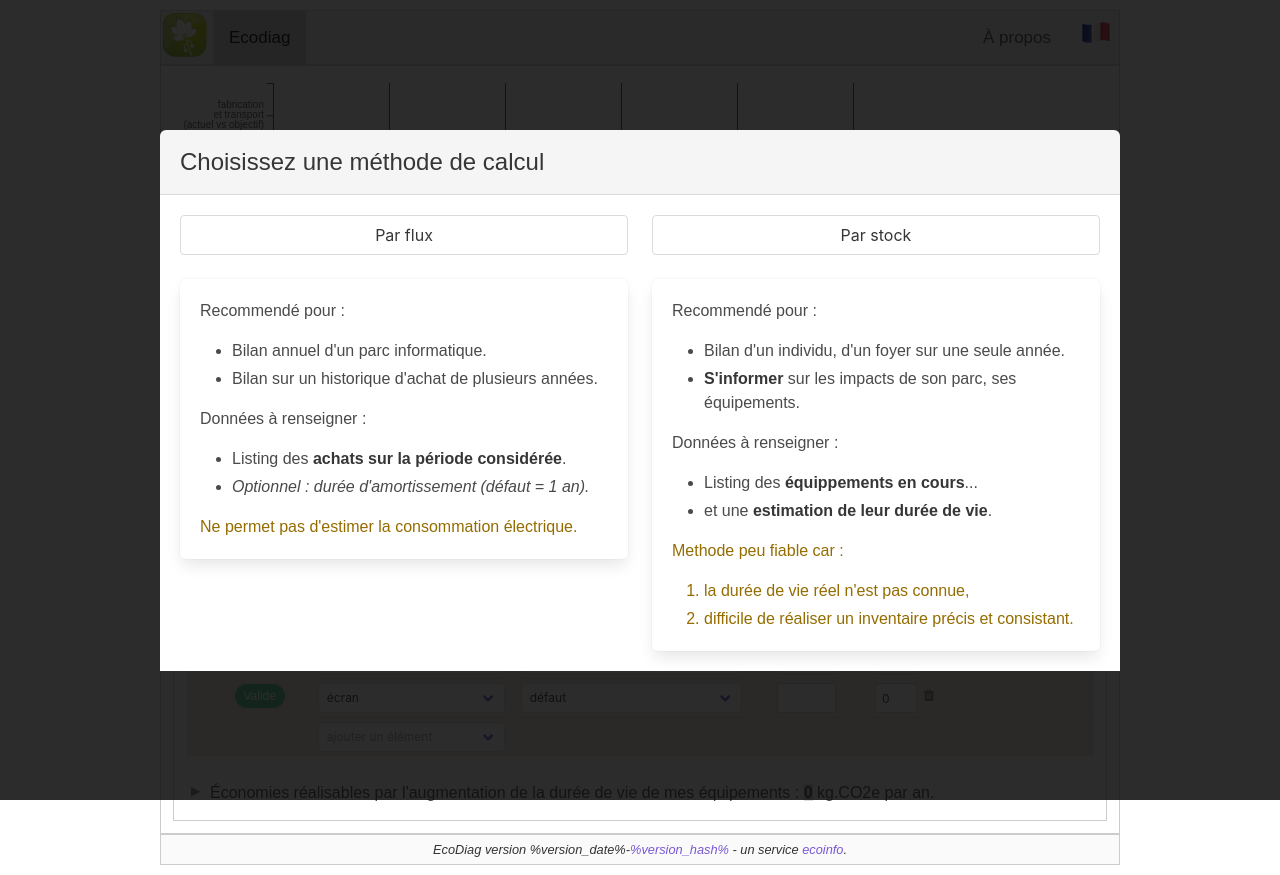
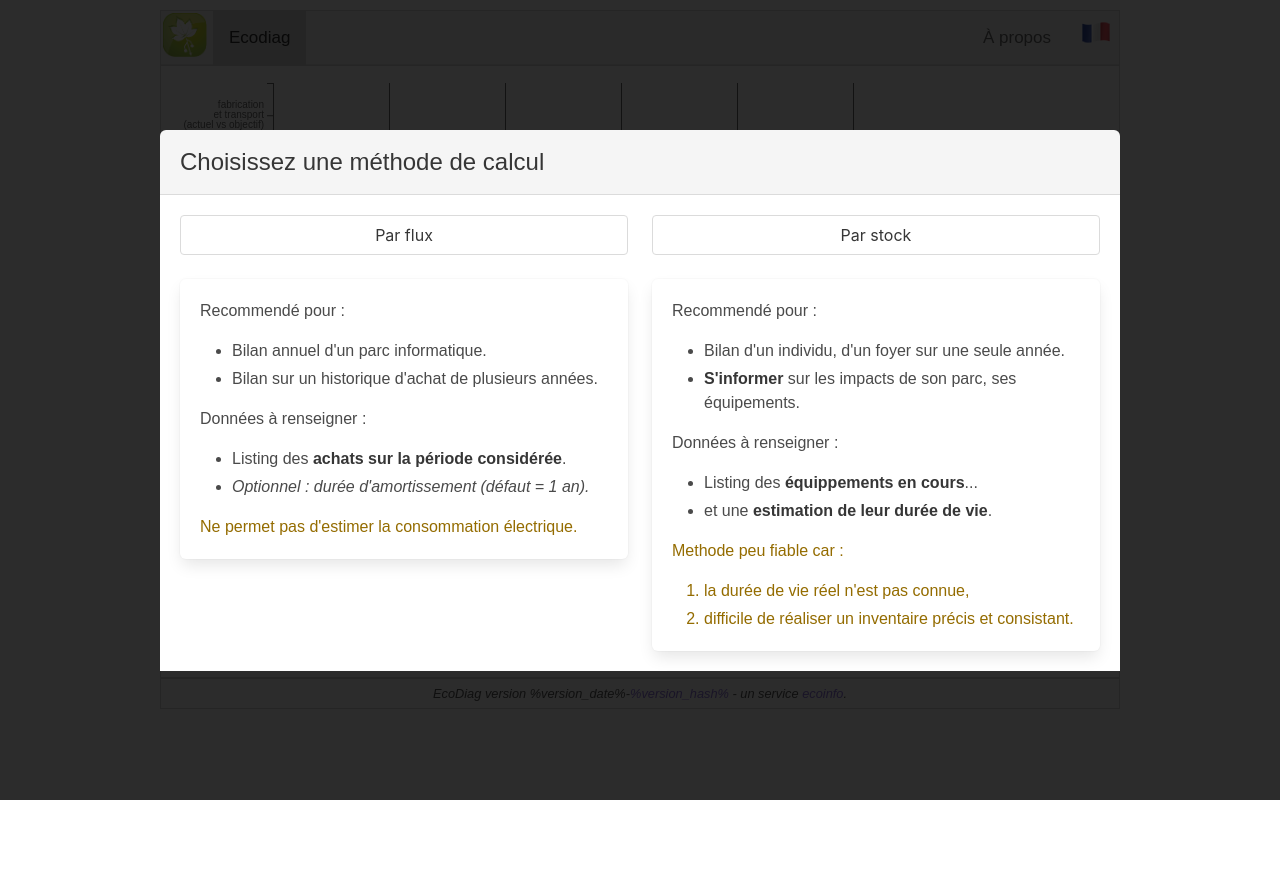
Before and after one commit to sopht-com/ecodiag, a Vue app: page / in a window 1280 px wide. After the commit the page ends 800 px from the top, so only its background shows below. Built offline with nearby package versions, Linux system fonts and the light colour scheme; the HTML template or start-up script is replaced by a standard one.

Commit message:
start with an empty table

```diff
--- a/src/components/ecodiag.vue
+++ b/src/components/ecodiag.vue
@@ -299,13 +299,14 @@ export default {
 
   mounted() {
     // this.uncertainty = true;
-    this.devices_list =
-      this.unpack_device_list([
-        {'desktop/ecodiag_avg_PC':     0},
-        {'desktop/avg_WS':             0},
-        {'laptop/ecodiag_avg_laptop':  0},
-        {'screen':                     0},
-      ]);
+    this.devices_list = []
+    // this.devices_list =
+    //   this.unpack_device_list([
+    //     {'desktop/ecodiag_avg_PC':     0},
+    //     {'desktop/avg_WS':             0},
+    //     {'laptop/ecodiag_avg_laptop':  0},
+    //     {'screen':                     0},
+    //   ]);
   },
 
   computed: {
```
